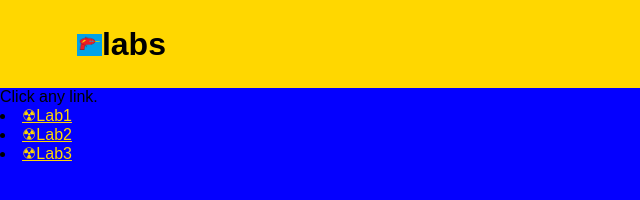
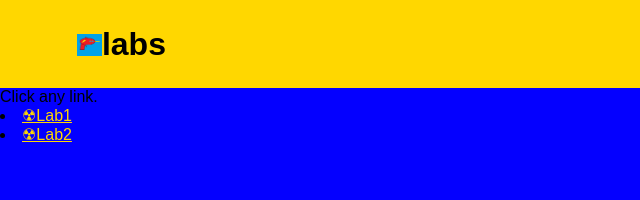
Before and after one commit to tizzianob/tizzianob.github.io, a plain HTML site: page chap8/Labs/index.html in a window 1280 px wide. Shown: the full height of the page, 0-640 px from the left. Drawn offline with Linux system fonts and the light colour scheme.

Commit message:
Update index.html

```diff
--- a/chap8/Labs/index.html
+++ b/chap8/Labs/index.html
@@ -23,9 +23,6 @@
     <li>
         <a href="Lab2/index.html">&#9762;Lab2</a>
     </li>
-       <li>
-        <a href="Lab3/index.html">&#9762;Lab3</a>
-        </li>
     </div>
 </body>
 </html>
```
